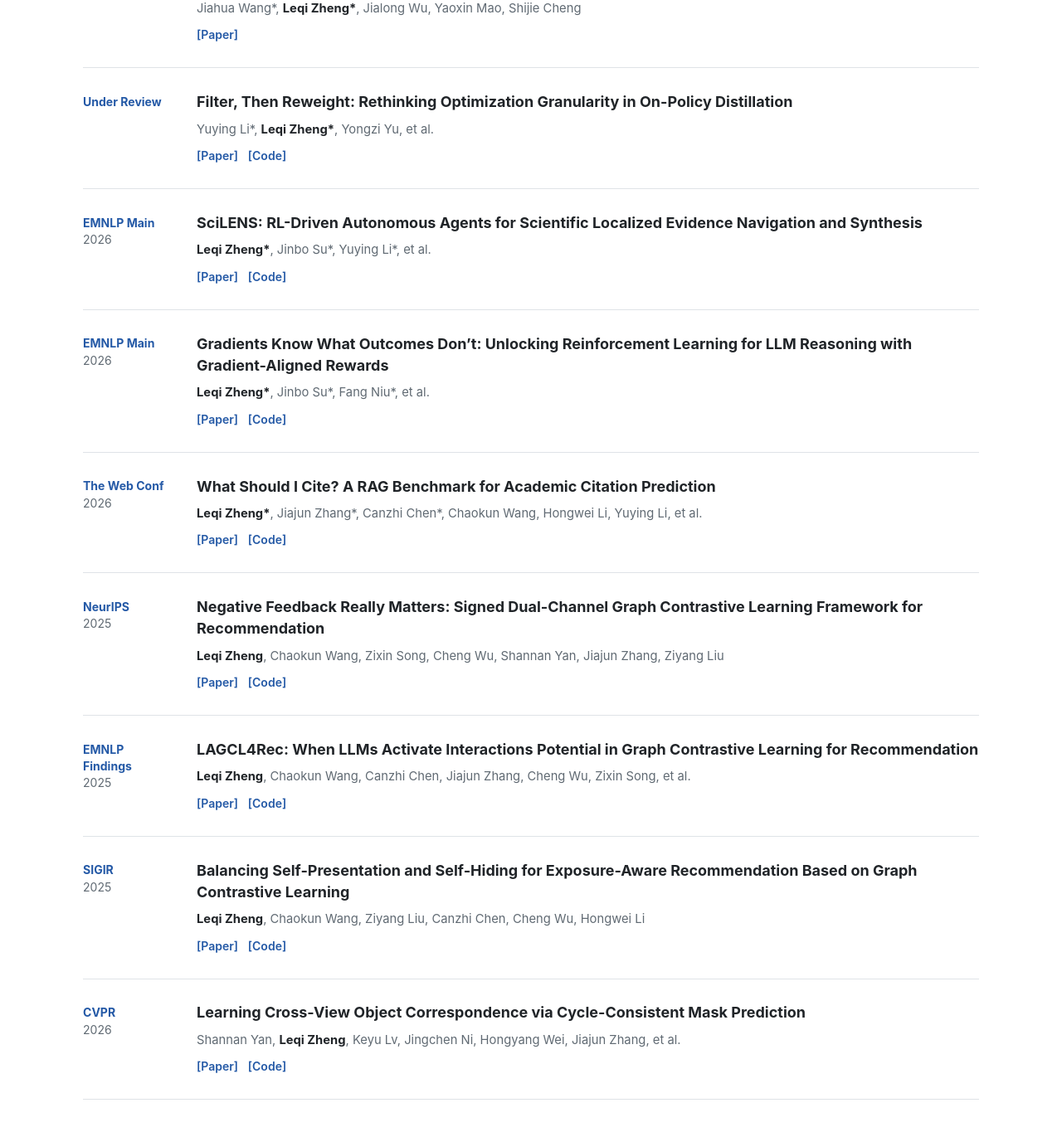
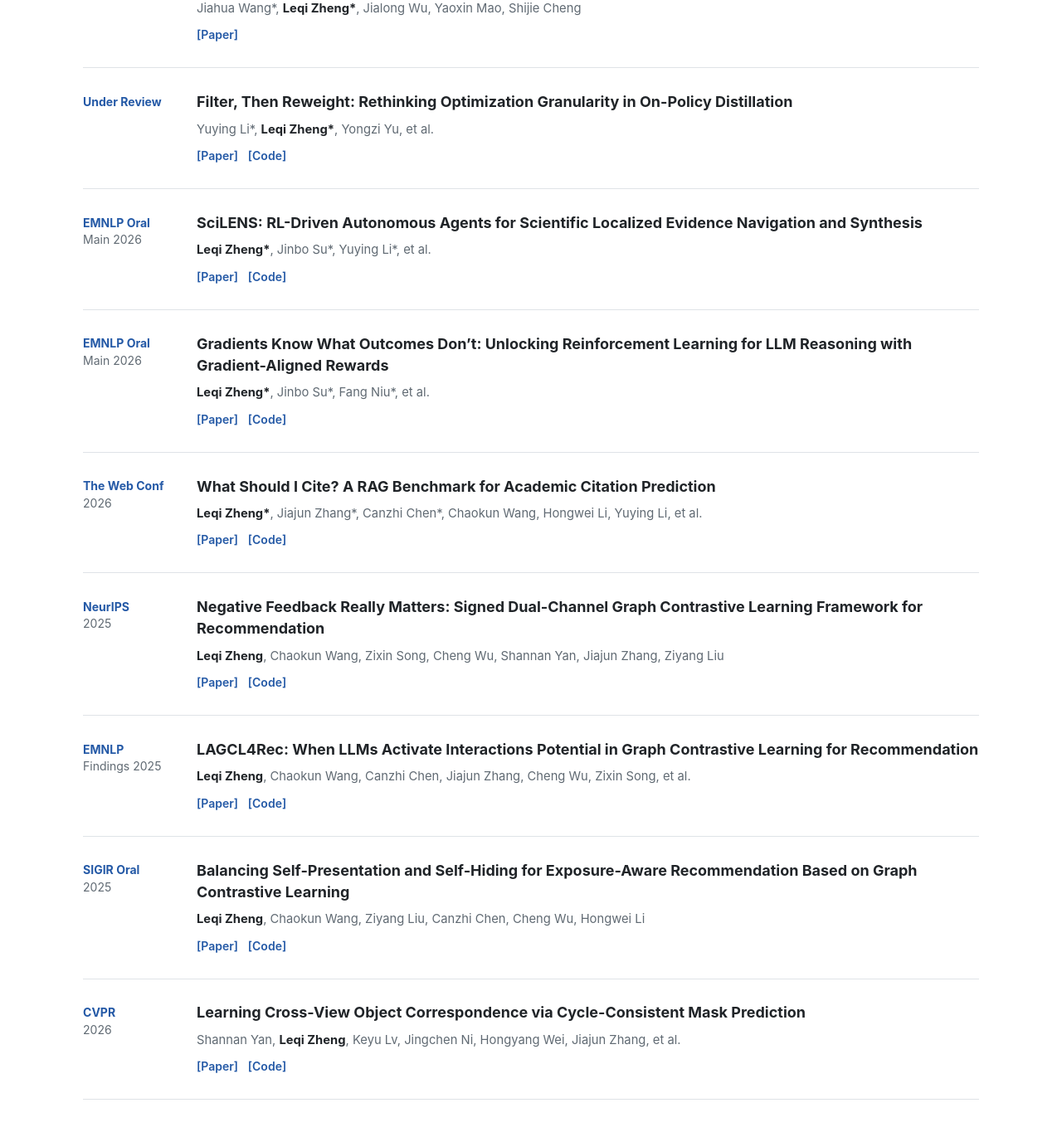
Before and after one commit to LQgdwind/LQgdwind.github.io, a Jekyll site: the page built from _pages/about.md, in a window 1280 px wide and 1400 px high, scrolled down 2486 px. Shown: the top 1365 px of the window at 83% size. Built offline with Jekyll 4.4.1, drawn with Linux system fonts in a browser that asks for light colours.

Commit message:
Update home.yml

```diff
--- a/_data/home.yml
+++ b/_data/home.yml
@@ -73,8 +73,8 @@
         url: "https://github.com/YuYingLi0/FiRe-OPD"
   - title: "SciLENS: RL-Driven Autonomous Agents for Scientific Localized Evidence Navigation and Synthesis"
     short_title: "SciLENS"
-    venue: "EMNLP Main"
-    year: "2026"
+    venue: "EMNLP Oral"
+    year: "Main 2026"
     authors: "<strong>Leqi Zheng*</strong>, Jinbo Su*, Yuying Li*, et al."
     links:
       - label: "Paper"
@@ -83,8 +83,8 @@
         url: "https://github.com/LQgdwind/SciLENS"
   - title: "Gradients Know What Outcomes Don’t: Unlocking Reinforcement Learning for LLM Reasoning with Gradient-Aligned Rewards"
     short_title: "Gradient-Aligned Rewards"
-    venue: "EMNLP Main"
-    year: "2026"
+    venue: "EMNLP Oral"
+    year: "Main 2026"
     authors: "<strong>Leqi Zheng*</strong>, Jinbo Su*, Fang Niu*, et al."
     links:
       - label: "Paper"
@@ -120,8 +120,8 @@
         url: "https://github.com/LQgdwind/nips25-sdcgcl"
   - title: "LAGCL4Rec: When LLMs Activate Interactions Potential in Graph Contrastive Learning for Recommendation"
     short_title: "LAGCL4Rec"
-    venue: "EMNLP Findings"
-    year: "2025"
+    venue: "EMNLP"
+    year: "Findings 2025"
     rank: "TH-CPL-A"
     authors: >-
       <strong>Leqi Zheng</strong>, Chaokun Wang, Canzhi Chen, Jiajun Zhang,
@@ -133,7 +133,7 @@
         url: "https://github.com/LQgdwind/emnlp25-lagcl4rec"
   - title: "Balancing Self-Presentation and Self-Hiding for Exposure-Aware Recommendation Based on Graph Contrastive Learning"
     short_title: "BPH4Rec"
-    venue: "SIGIR"
+    venue: "SIGIR Oral"
     year: "2025"
     rank: "CCF-A"
     authors: >-
```
